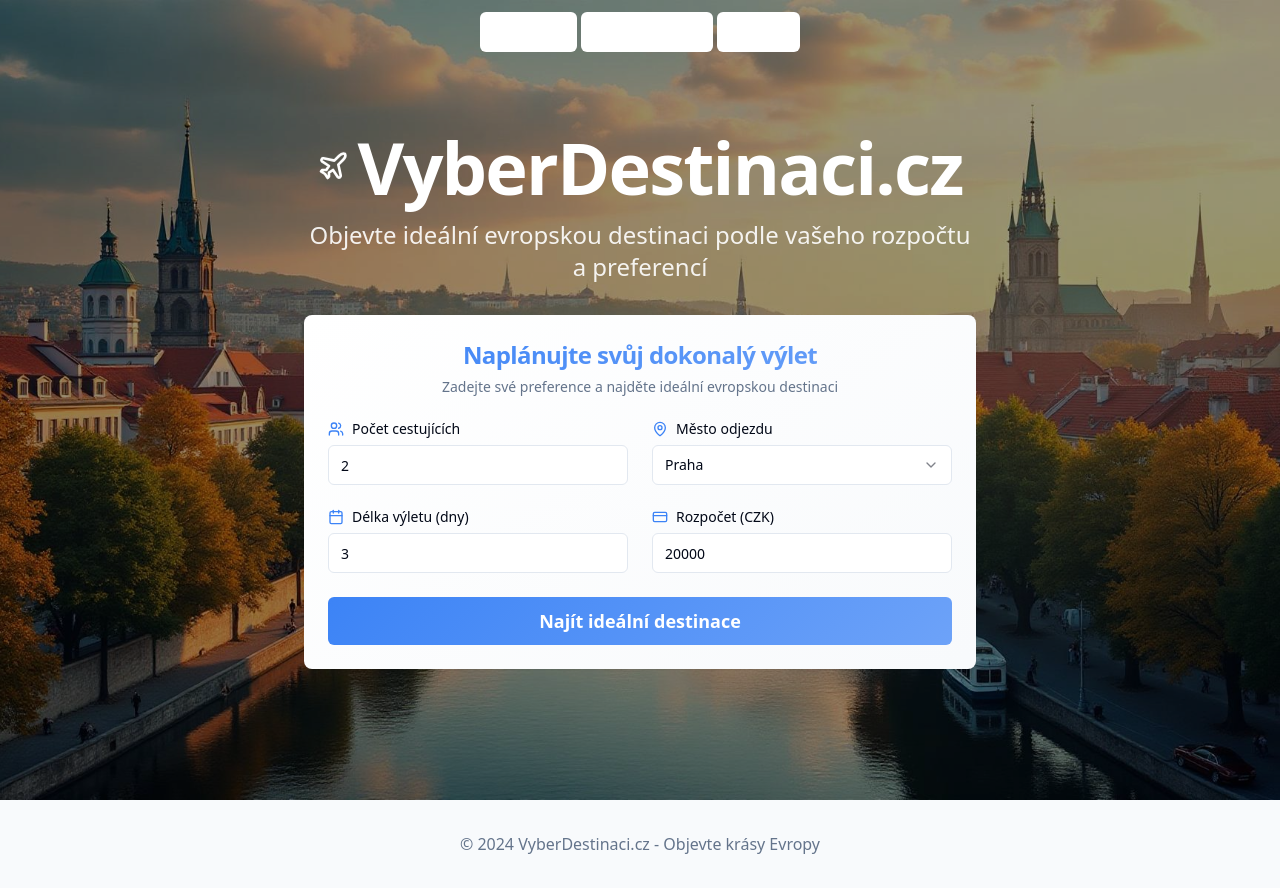
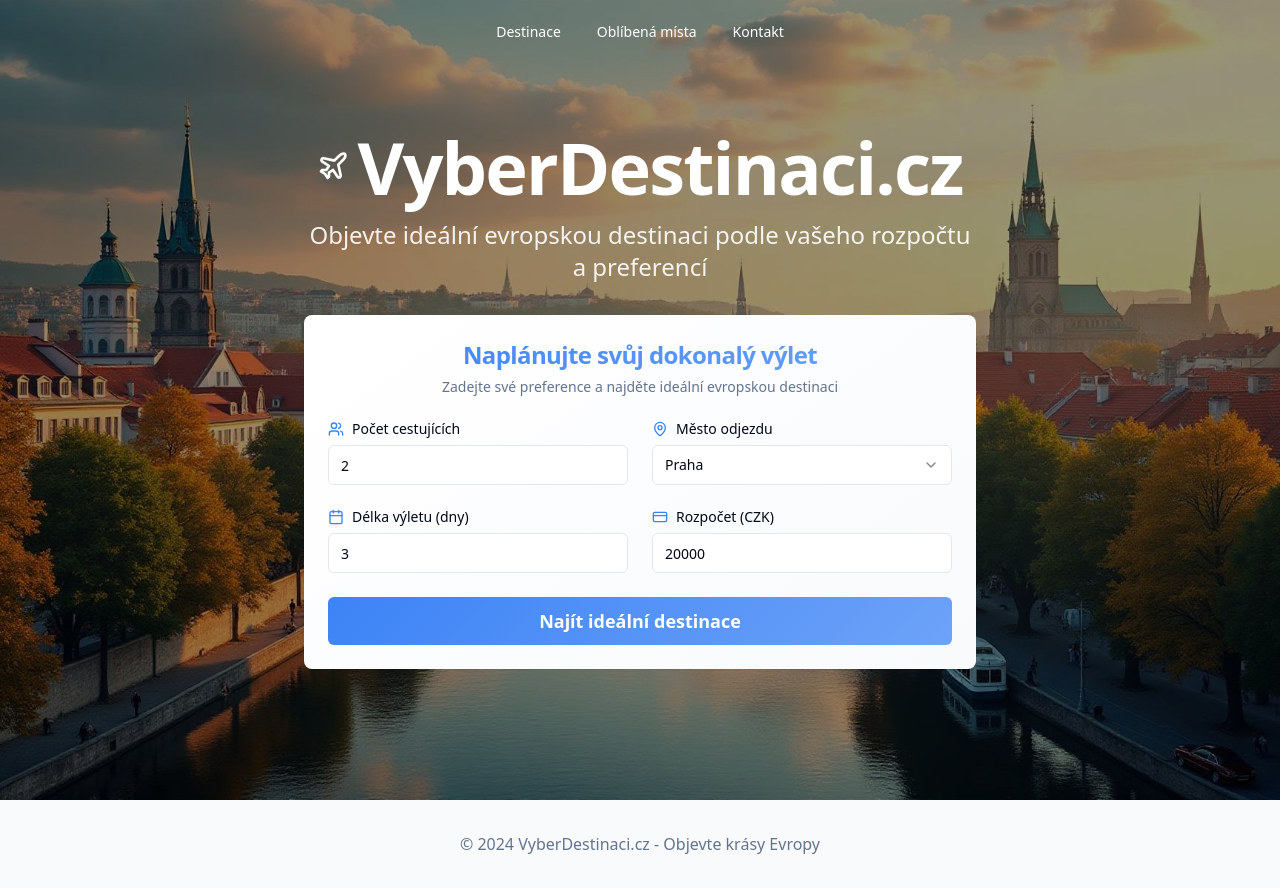
Before and after one commit to smitty33685/planujcestu-evropa-kouzlo, a React (Vite) app: page / in a window 1280 px wide. Built offline with nearby package versions, Linux system fonts and the light colour scheme.

Commit message:
Fix Navbar styling and hover effects
Updated Navbar to display text on hover and added hover functionality to navigation items.

```diff
--- a/src/components/Navbar.tsx
+++ b/src/components/Navbar.tsx
@@ -30,17 +30,15 @@ const Navbar = () => {
                   <NavigationMenuItem key={item.href}>
                     <Tooltip>
                       <TooltipTrigger asChild>
-                        <div>
                         <NavigationMenuLink
                           className={cn(
                             navigationMenuTriggerStyle(),
-                              "text-white hover:text-white/80 hover:bg-white/10 cursor-pointer"
+                            "text-white hover:text-white hover:bg-white/10 bg-transparent border-none cursor-pointer"
                           )}
                           onClick={(e) => e.preventDefault()}
                         >
                           {item.label}
                         </NavigationMenuLink>
-                        </div>
                       </TooltipTrigger>
                       <TooltipContent>
                         <p>Bude brzo k dispozici</p>
@@ -70,7 +68,7 @@ const Navbar = () => {
                   <Tooltip key={item.href}>
                     <TooltipTrigger asChild>
                       <div
-                        className="block px-3 py-2 rounded-md text-base font-medium transition-colors text-white hover:text-white/80 hover:bg-white/10 cursor-pointer"
+                        className="block px-3 py-2 rounded-md text-base font-medium transition-colors text-white hover:text-white hover:bg-white/10 cursor-pointer"
                         onClick={(e) => e.preventDefault()}
                       >
                         {item.label}
```
Lines whose indentation alone changed are shown as unchanged.
